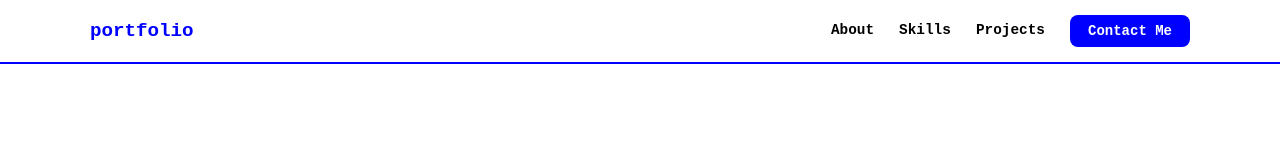
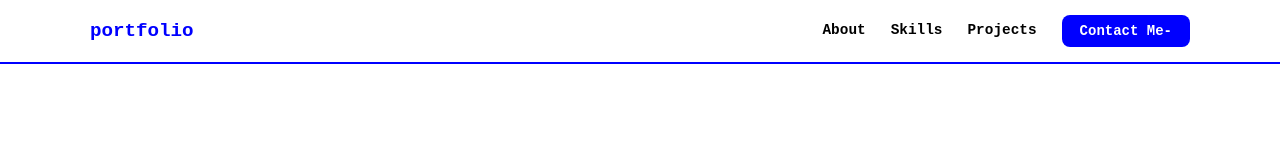
Before and after one commit to ronz4i/My-Portfolio-Project, a plain HTML site: page index.html in a window 1280 px wide. Shown: the top 160 px of the page. Drawn offline with Linux system fonts and the light colour scheme; a web font is replaced by a local one.

Commit message:
Sample Commit

```diff
--- a/index.html
+++ b/index.html
@@ -20,7 +20,7 @@
                 <a href="#about">About</a>
                 <a href="#skills">Skills</a>
                 <a href="#projects">Projects</a>
-                <button type="button" id="contactBtn" class="contact-btn">Contact Me</button>
+                <button type="button" id="contactBtn" class="contact-btn">Contact Me-</button>
             </nav>
         </div>
     </header>
```
